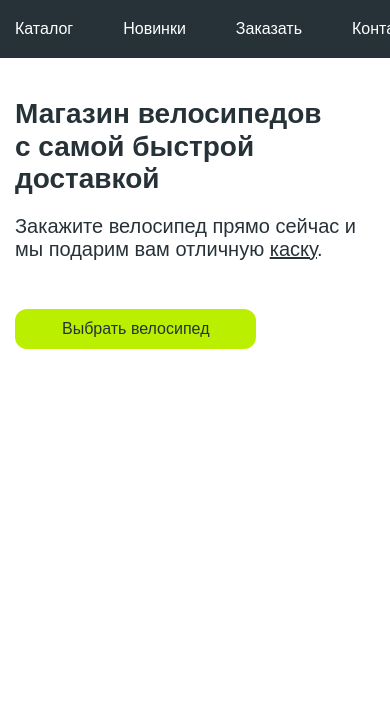
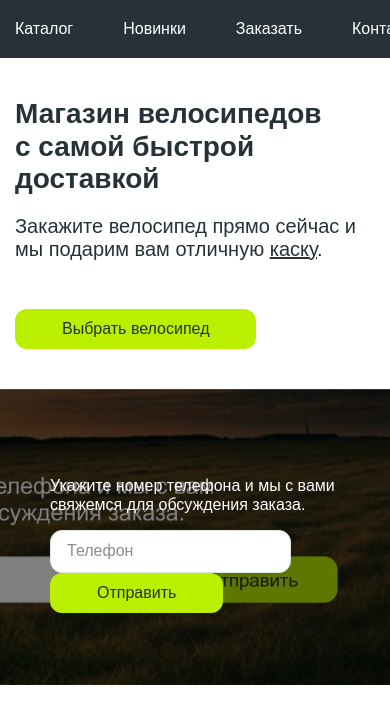
Before and after one commit to amsornet/VeloShop, a plain HTML site: page index.html in a window 390 px wide. Shown: the part 60-784 px from the top of the page. Drawn offline with Linux system fonts and the light colour scheme.

Commit message:
init section callback index.html

```diff
--- a/css/style.css
+++ b/css/style.css
@@ -303,6 +303,44 @@ a {
   margin-bottom: 48px;
   font-size: 20px;
 }
+/* Форма обратной связи */
+
+.callback-form {
+  display: grid;
+  grid-template-columns: 1fr 1fr;
+}
+.callback-form::before {
+  content: "";
+  display: block;
+  background-image: url(..//img/03.png);
+  background-size: cover;
+  background-position: center;
+}
+.callback__right {
+  padding: 72px 50px;
+  background-image: linear-gradient(
+      0deg,
+      rgba(0, 0, 0, 0.5) 0%,
+      rgba(0, 0, 0, 0.5) 100%
+    ),
+    url(../img/04.png);
+  background-size: cover;
+  background-position: center;
+  color: white;
+}
+.callback__title {
+  font-size: 0;
+  position: absolute;
+  width: 0;
+  height: 0;
+  opacity: 0;
+}
+.callback-desc {
+  margin-top: 0;
+  max-width: 424px;
+  margin-bottom: 26px;
+  font-size: 20px;
+}
 
 @media screen and (max-width: 740px) {
   /* Форма обратной связи */
@@ -380,4 +418,14 @@ a {
   .hero__title {
     font-size: 28px;
   }
+
+  /* Форма обратной связи */
+
+  .callback-form {
+    display: block;
+  }
+  .callback-form::before {
+    content: "";
+    display: none;
+  }
 }
--- a/index.html
+++ b/index.html
@@ -47,6 +47,25 @@
           </div>
         </div>
       </section>
+      <section class="callback">
+        <div class="callback__right">
+          <h2 class="callback__title">Обратная связь</h2>
+          <p class="callback__desc">
+            Укажите номер телефона и мы с вами свяжемся для обсуждения заказа.
+          </p>
+          <form action="" class="callback-form">
+            <input
+              type="tel"
+              name="tel"
+              class="text-field callback-form__inp"
+              placeholder="Телефон"
+            />
+            <button type="submit" class="default-btn callback-form__btn">
+              Отправить
+            </button>
+          </form>
+        </div>
+      </section>
     </main>
   </body>
 </html>
```
Also changed, not shown: img/03.png (added), img/04.png (added).
